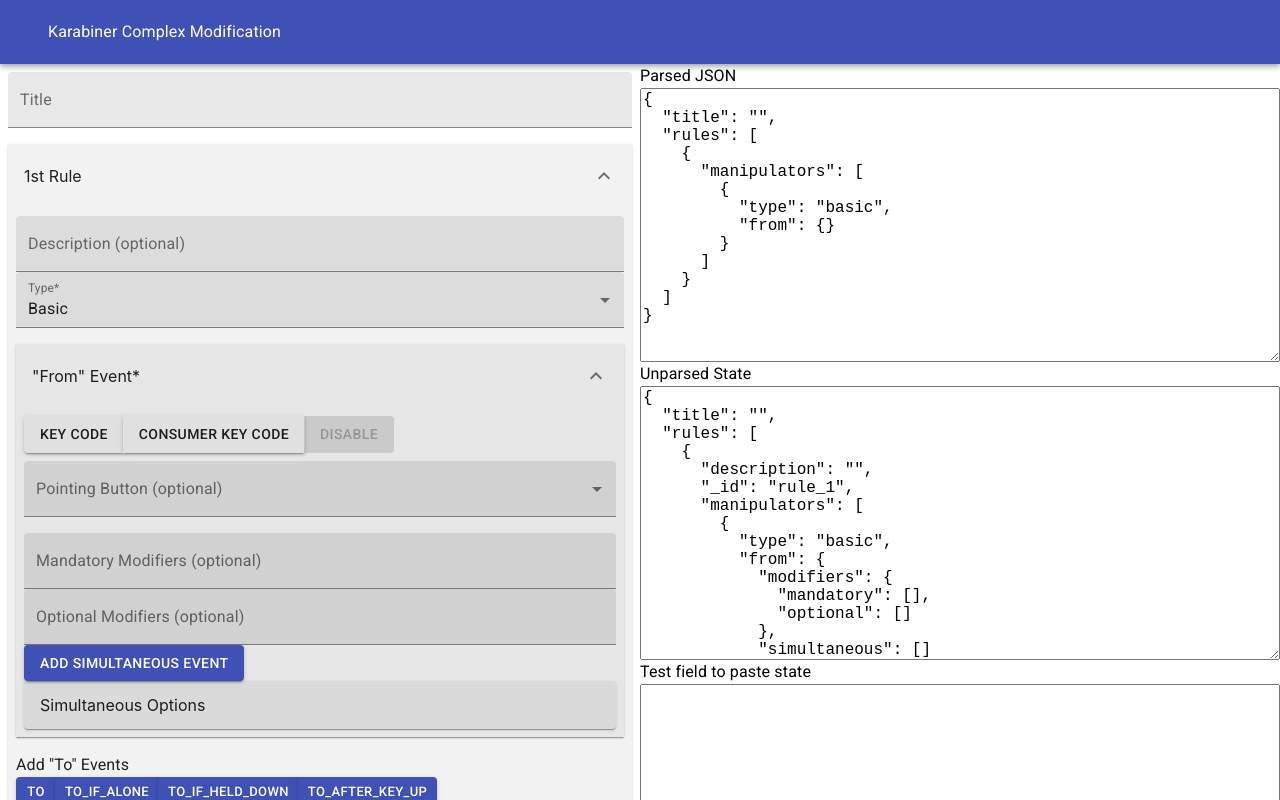
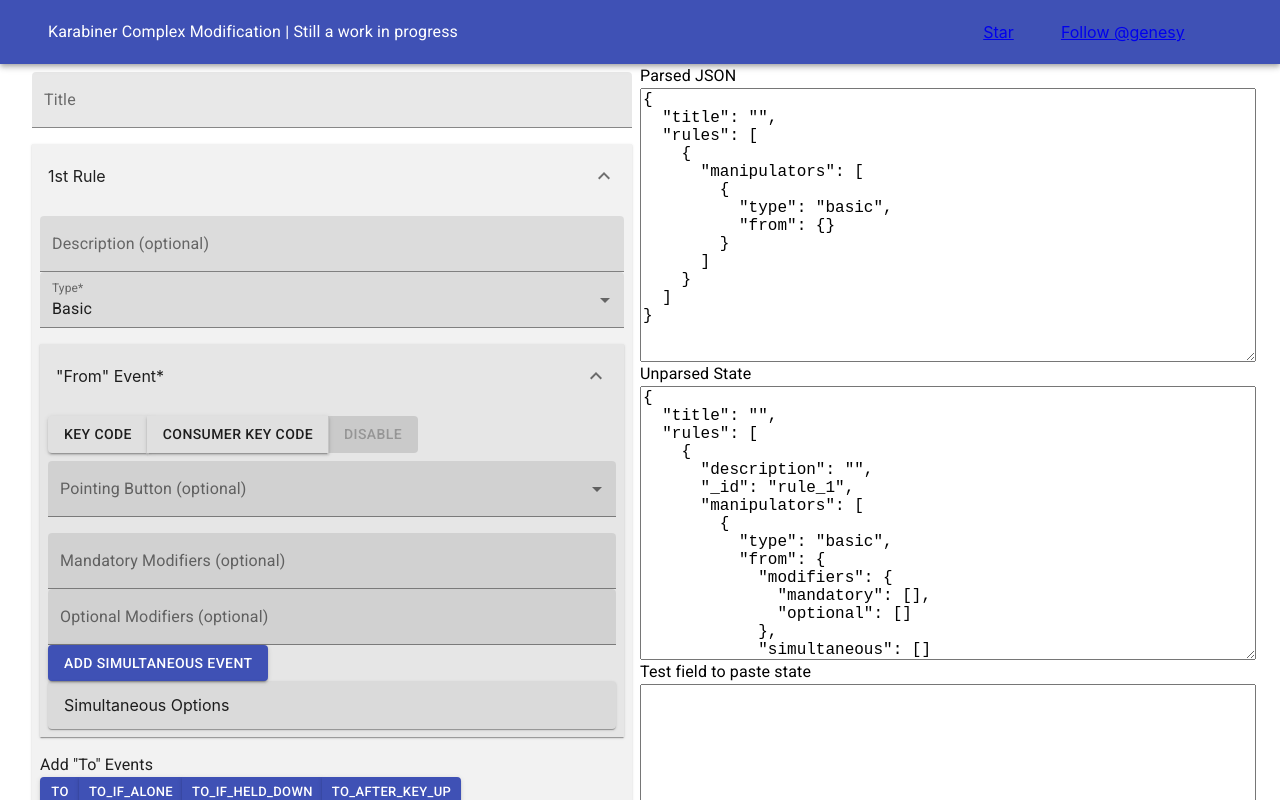
Before and after one commit to genesy/karabiner-complex-rules-generator, a React (Create React App) app: page / in a window 1280 px wide. Shown: the top 800 px of the page. Built offline with nearby package versions, Linux system fonts and the light colour scheme.

Commit message:
Layout changes

```diff
--- a/public/index.html
+++ b/public/index.html
@@ -25,6 +25,7 @@
       Learn how to configure a non-root public URL by running `npm run build`.
     -->
     <title>Karabiner Complex Rules Generator</title>
+    <script async defer src="https://buttons.github.io/buttons.js"></script>
   </head>
   <body>
     <noscript>You need to enable JavaScript to run this app.</noscript>
--- a/src/AppLayout.tsx
+++ b/src/AppLayout.tsx
@@ -1,5 +1,11 @@
 import React from 'react';
-import { Container, AppBar, Typography, Toolbar } from '@material-ui/core';
+import {
+  Container,
+  AppBar,
+  Typography,
+  Toolbar,
+  Grid,
+} from '@material-ui/core';
 
 import MainForm from './components/MainForm';
 
@@ -11,7 +17,32 @@ const AppLayout: React.FC<Props> = () => {
       <AppBar position="static">
         <Container>
           <Toolbar>
-            <Typography>Karabiner Complex Modification</Typography>
+            <Grid xs>
+              <Typography>
+                Karabiner Complex Modification | Still a work in progress
+              </Typography>
+            </Grid>
+            <Grid xs={3} container justify="space-evenly">
+              <a
+                className="github-button"
+                href="https://github.com/genesy/karabiner-complex-rules-generator"
+                data-icon="octicon-star"
+                data-size="large"
+                data-show-count="true"
+                aria-label="Star genesy/karabiner-complex-rules-generator on GitHub"
+              >
+                Star
+              </a>
+              <a
+                className="github-button"
+                href="https://github.com/genesy"
+                data-size="large"
+                data-show-count="true"
+                aria-label="Follow @genesy on GitHub"
+              >
+                Follow @genesy
+              </a>
+            </Grid>
           </Toolbar>
         </Container>
       </AppBar>
--- a/src/components/MainForm.tsx
+++ b/src/components/MainForm.tsx
@@ -9,6 +9,7 @@ import {
   ExpansionPanelSummary,
   ExpansionPanel,
   Typography,
+  Container,
 } from '@material-ui/core';
 import ExpandMoreIcon from '@material-ui/icons/ExpandMore';
 import AddIcon from '@material-ui/icons/Add';
@@ -203,6 +204,7 @@ const MainForm: React.FC<Props> = () => {
         getRuleByIndex,
       }}
     >
+      <Container>
         <Grid container direction="row" justify="space-between">
           <Grid item xs>
             <Box p={1}>
@@ -246,7 +248,11 @@ const MainForm: React.FC<Props> = () => {
               className="generated-code"
               // value={JSON.stringify(formState, null, 2)}
               readOnly
-            value={JSON.stringify(parseStateToMinimumJSON(formState), null, 2)}
+              value={JSON.stringify(
+                parseStateToMinimumJSON(formState),
+                null,
+                2,
+              )}
             />
             <Typography>Unparsed State</Typography>
             <textarea
@@ -268,6 +274,7 @@ const MainForm: React.FC<Props> = () => {
             />
           </Grid>
         </Grid>
+      </Container>
     </FormContext.Provider>
   );
 };
```
Lines whose indentation alone changed are shown as unchanged.
